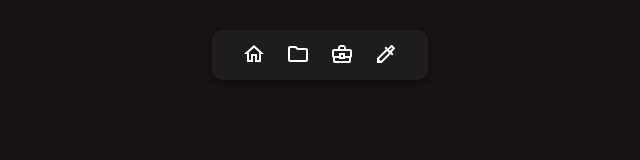
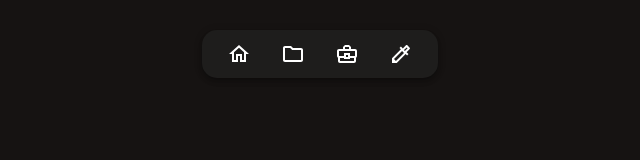
Before and after one commit to rotembab/resume-frontend, a React (Vite) app: page / in a window 1280 px wide. Shown: the top 160 px of the page, without its empty margins (320-960 px from the left). Built offline with nearby package versions, Linux system fonts and the light colour scheme.

Commit message:
changed the look

```diff
--- a/src/components/ui/nav-menu/nav-menu.component.tsx
+++ b/src/components/ui/nav-menu/nav-menu.component.tsx
@@ -10,17 +10,24 @@ export const NavMenu = ({}: NavMenuProps) => {
     <AppBar
       color='transparent'
       sx={{
-        padding: '10px 20px',
+        padding: '10px 25px',
         position: 'absolute',
         width: 'max-content',
+        height: '48px',
+        flexWrap: 'nowrap',
         top: 30,
         left: '50%',
         transform: 'translateX(-50%)',
-        borderRadius: '10px',
+        borderRadius: '15px',
         backgroundColor: customColors.hoverColor.main,
       }}
     >
-      <Box>
+      <Box
+        sx={{
+          display: 'flex',
+          gap: '30px',
+        }}
+      >
         {config.map((item) => {
           return (
             <Tooltip
@@ -36,7 +43,6 @@ export const NavMenu = ({}: NavMenuProps) => {
                 color='secondary'
                 sx={{
                   cursor: 'pointer',
-                  margin: '0 10px',
                 }}
               >
                 {item.icon}
```
